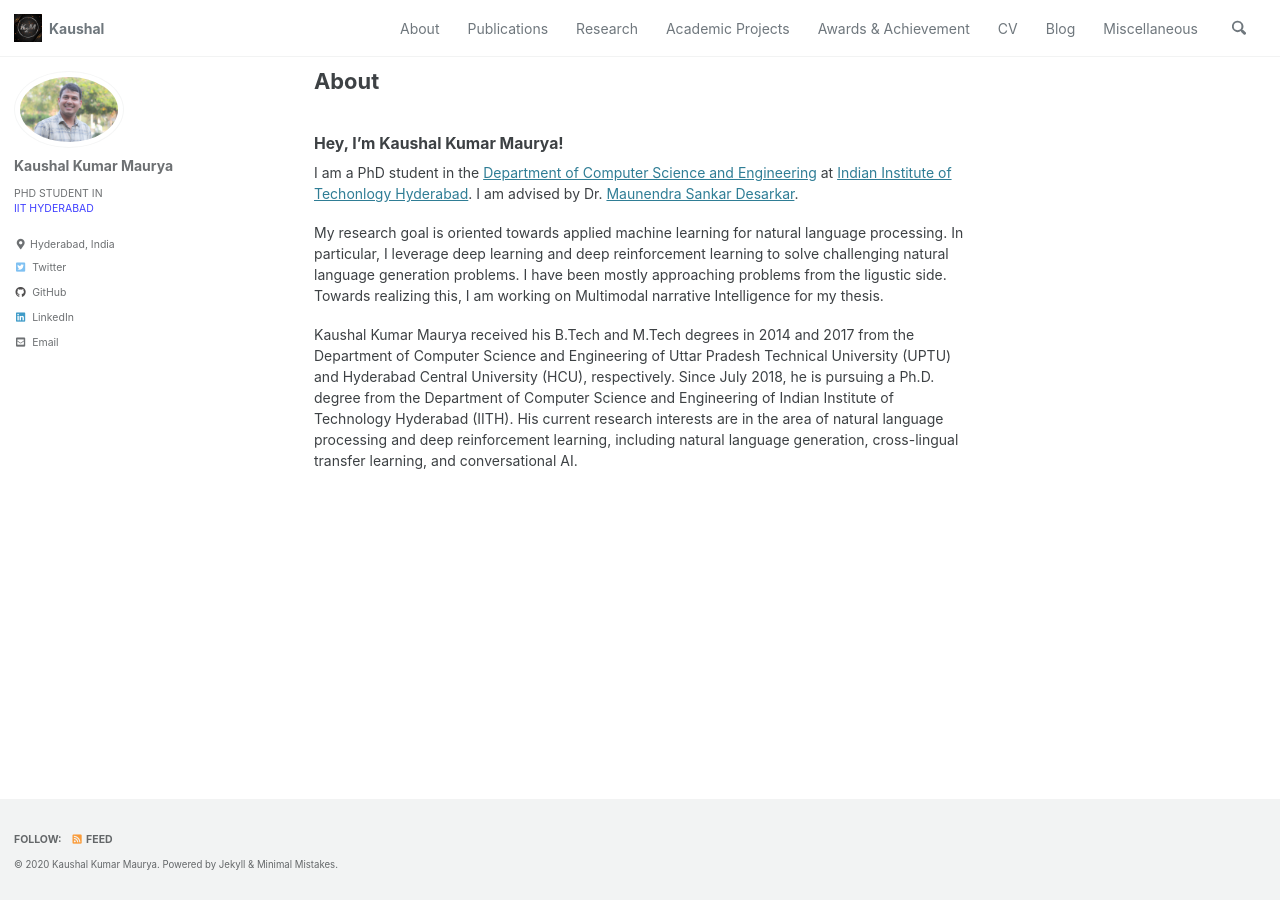
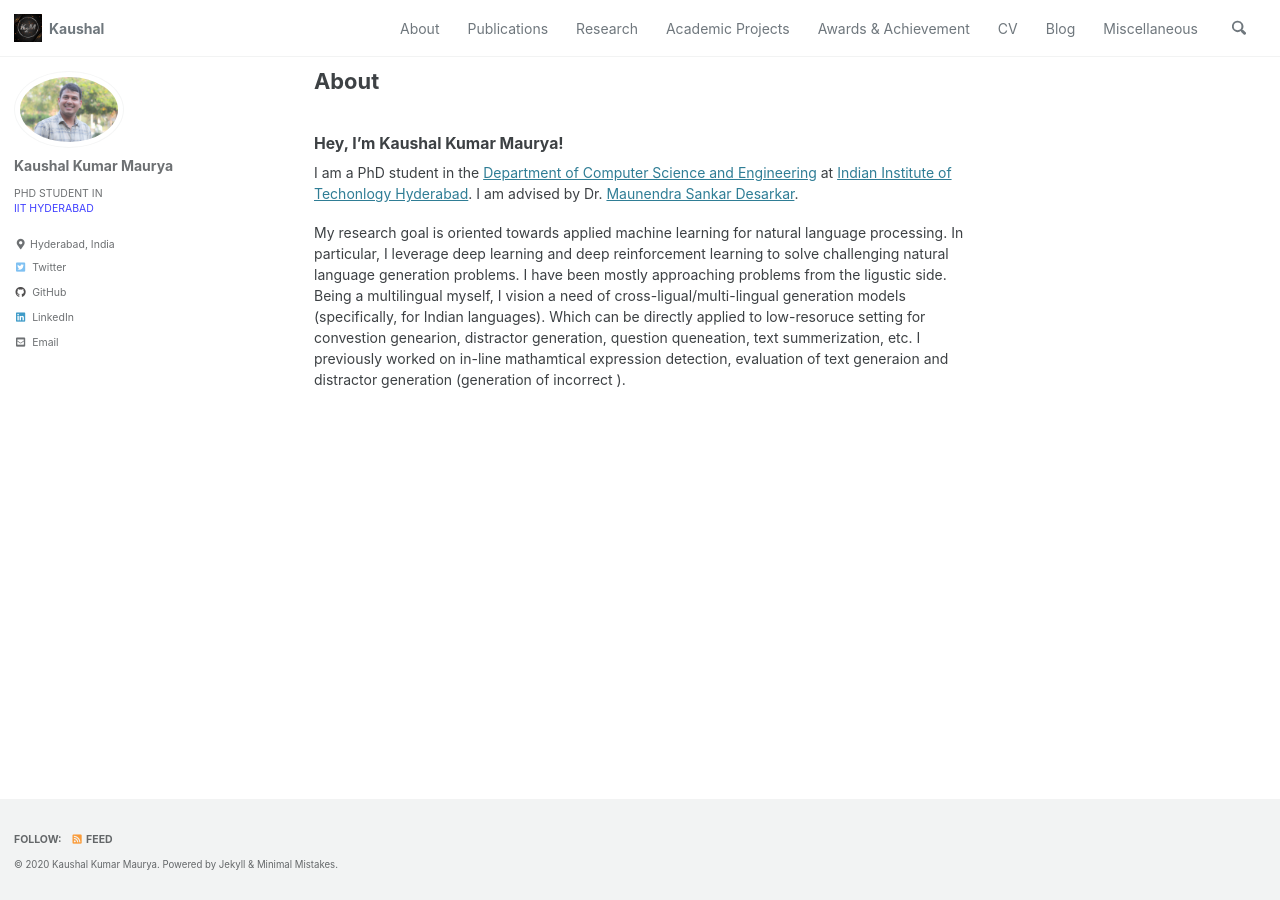
Before and after one commit to harshayelleni/harshayelleni.github.io, a Jekyll site: the page built from _pages/about.md, in a window 1280 px wide. Built offline with Jekyll 4.4.1, drawn with Linux system fonts in a browser that asks for light colours; cached includes are drawn as plain includes.

Commit message:
doing modifications

```diff
--- a/_pages/about.md
+++ b/_pages/about.md
@@ -10,7 +10,4 @@ permalink: /about/
 I am a PhD student in the [Department of Computer Science and Engineering](https://cse.iith.ac.in/) at [Indian Institute of Techonlogy Hyderabad](https://www.iith.ac.in/). I am advised by Dr. [Maunendra Sankar Desarkar](https://www.iith.ac.in/~maunendra/).
 
 
-My research goal is oriented towards applied machine learning for natural language processing. In particular, I leverage deep learning and deep reinforcement learning to solve challenging natural language generation problems. I have been mostly approaching problems from the ligustic side. Towards realizing this, I am working on Multimodal narrative Intelligence for my thesis.
-
-
-Kaushal Kumar Maurya received his B.Tech and M.Tech degrees in 2014 and 2017 from the Department of Computer Science and Engineering of Uttar Pradesh Technical University (UPTU) and Hyderabad Central University (HCU), respectively. Since July 2018, he is pursuing a Ph.D. degree from the Department of Computer Science and Engineering of Indian Institute of Technology Hyderabad (IITH). His current research interests are in the area of natural language processing and deep reinforcement learning, including natural language generation, cross-lingual transfer learning, and conversational AI.
+My research goal is oriented towards applied machine learning for natural language processing. In particular, I leverage deep learning and deep reinforcement learning to solve challenging natural language generation problems. I have been mostly approaching problems from the ligustic side. Being a multilingual myself, I vision a need of cross-ligual/multi-lingual generation models (specifically, for Indian languages). Which can be directly applied to low-resoruce setting for convestion genearion, distractor generation, question queneation, text summerization, etc. I previously worked on in-line mathamtical expression detection, evaluation of text generaion and distractor generation (generation of incorrect ).
```
